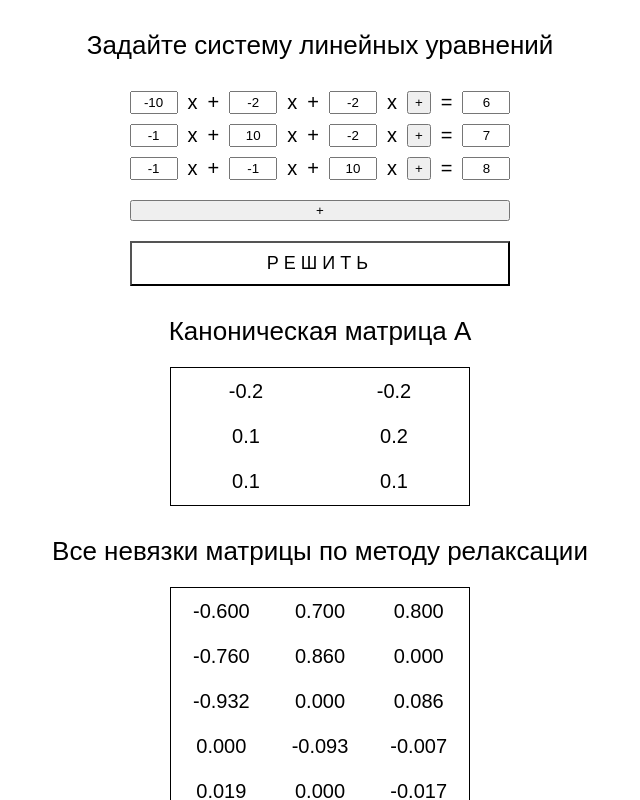
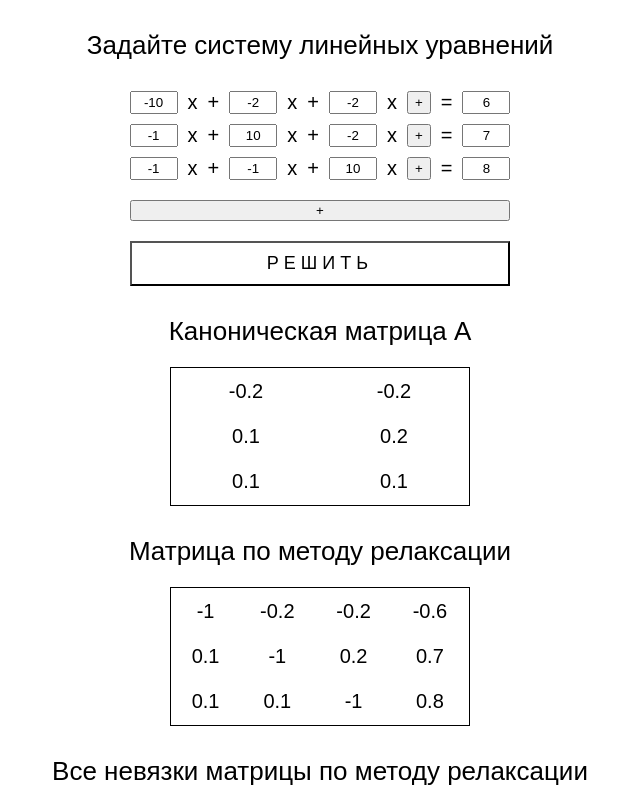
Before and after one commit to YuliaLeo/matan_syst_of_eq, a plain HTML site: page index.html in a window 1280 px wide. Both pictures are taken after a click on the button "РЕШИТЬ". Shown: the top 800 px of the page, without its empty margins (320-960 px from the left). Drawn offline with Linux system fonts and the light colour scheme.

Commit message:
Add relaxation matrix output

```diff
--- a/index.html
+++ b/index.html
@@ -132,8 +132,13 @@
           <div class="equation__matrixA">
             <div class="equation__title">Каноническая матрица А</div>
           </div>
+          <div class="equation__relaxation">
+            <div class="equation__title">Матрица по методу релаксации</div>
+          </div>
           <div class="equation__dicrepancies">
-            <div class="equation__title">Все невязки матрицы по методу релаксации</div>
+            <div class="equation__title">
+              Все невязки матрицы по методу релаксации
+            </div>
           </div>
           <div class="equation__solution"></div>
         </div>
--- a/script.js
+++ b/script.js
@@ -337,6 +337,23 @@ const showDiscrepancies = () => {
   document.querySelector(".equation__dicrepancies").append(table);
 };
 
+const showRelaxationMatrixForm = (matrix) => {
+  if (document.querySelector(".equation__relaxation table"))
+    document.querySelector(".equation__relaxation table").remove();
+
+  let table = document.createElement("table");
+
+  for (let i = 0; i < matrix.length; i++) {
+    let row = "";
+    for (let j = 0; j < matrix[i].length; j++) {
+      row += `<td>${matrix[i][j]}</td>`;
+    }
+    table.insertAdjacentHTML("beforeend", `<tr>${row}</tr>`);
+  }
+
+  document.querySelector(".equation__relaxation").append(table);
+};
+
 // !Основная функция
 const solveSystemOfEquations = () => {
   removeTable();
@@ -364,6 +381,8 @@ const solveSystemOfEquations = () => {
       matrix,
       vector
     );
+
+    showRelaxationMatrixForm(relaxationMatrixForm);
 
     // вычисляем решения и выводим в таблицу
     for (let i = 0; i < 6; i++) {
@@ -397,6 +416,7 @@ const solveSystemOfEquations = () => {
 
     document.querySelector(".equation__solution").prepend(table);
   } else {
+    showCanonicalMatrixA();
     alert("Метод не сходится. Введите другое уравнение");
   }
 };
--- a/style.css
+++ b/style.css
@@ -89,24 +89,17 @@ td {
 	padding: 10px;
 }
 
-.equation__matrixA {
+.equation__matrixA,
+.equation__dicrepancies,
+.equation__relaxation {
 	display: grid;
 	gap: 20px;
 }
 
-.equation__matrixA table {
+.equation__matrixA table,
+.equation__dicrepancies table,
+.equation__relaxation table {
 	max-width: 300px;
 	margin: 0 auto;
 	border: 1px solid #000;
 }
-
-.equation__dicrepancies {
-	display: grid;
-	gap: 20px;
-}
-
-.equation__dicrepancies table {
-	max-width: 300px;
-	margin: 0 auto;
-	border: 1px solid #000;
-}
```
